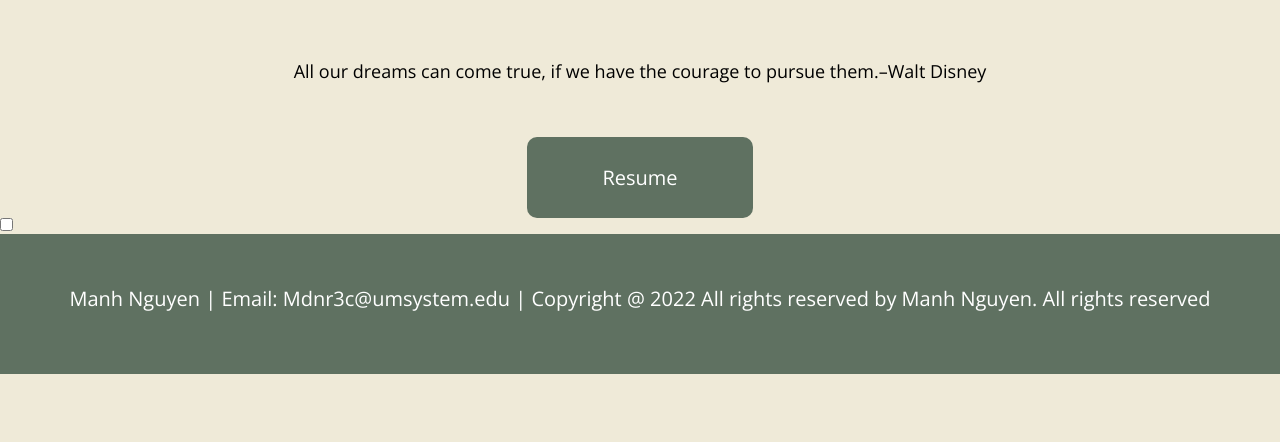
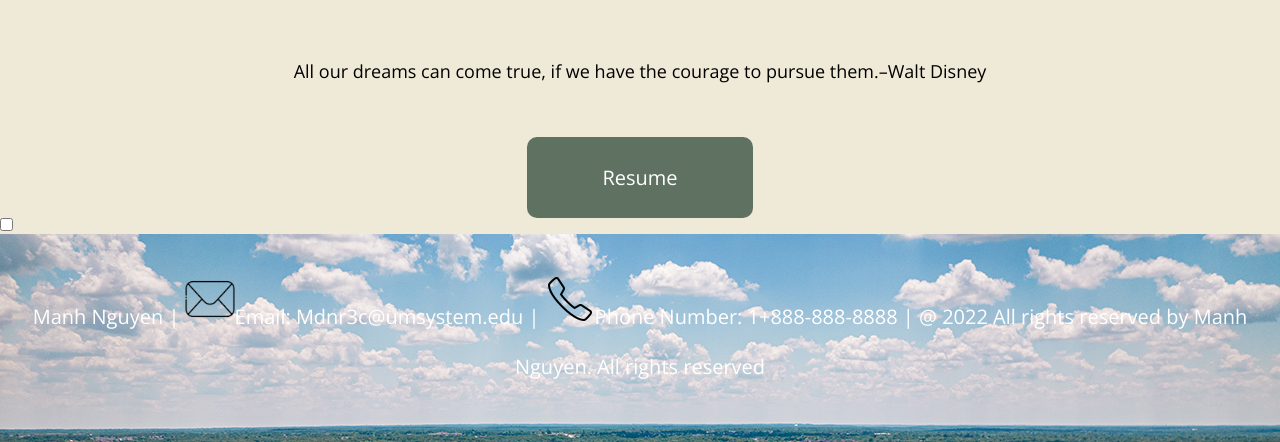
Before and after one commit to ManhDNguyen/Naruto4soul.github.io, a PHP site: page /about.html in a window 1280 px wide. Shown: the part 1357-1799 px from the top of the page. Before the commit the page ends 1731 px from the top, so only its background shows below. Run offline with PHP 8.4, Linux system fonts and the light colour scheme.

Commit message:
Add files via upload

```diff
--- a/islt_7310/Index.html
+++ b/islt_7310/Index.html
@@ -11,6 +11,7 @@ Tested: September 18, 2022
 <head>
         <meta charset="utf-8">
         <title>Welcome to Manh's Professional Portfolio</title>
+        <link rel="icon" type="images/x-icon" href="Images/icons8-portfolios-16.png">
         <link rel="stylesheet" href="style.css">
         <link rel="stylesheet" href="nav.css">
         <meta name="viewport" content="width=device-width, initial-scale=1">
@@ -40,7 +41,7 @@ Tested: September 18, 2022
     </p>
 </main>
 <footer>
-    Manh Nguyen | Email: Mdnr3c@umsystem.edu | Copyright @ 2022 All rights reserved by Manh Nguyen. All rights reserved <p>
+    <p id="footerid"> Manh Nguyen |  <img  id="email" src="Images/icons8-email-64.png">Email: Mdnr3c@umsystem.edu | <img id="phone" src="Images/icons8-phone-50.png" >Phone Number: 1+888-888-8888  |  @ 2022 All rights reserved by Manh Nguyen. All rights reserved </p>
 </footer>
 </body>
 </html>
--- a/islt_7310/about.html
+++ b/islt_7310/about.html
@@ -11,6 +11,7 @@ Tested: September 18, 2022
 <head>
                <meta charset="utf-8">
                <title>About Me</title>
+               <link rel="icon" type="images/x-icon" href="Images/icons8-portfolios-16.png">
                <link rel="stylesheet" href="nav.css">
                <link rel="stylesheet" href="style.css">
                <meta name="viewport" content="width=device-width, initial-scale=1">
@@ -39,7 +40,7 @@ Tested: September 18, 2022
         <h2>Manh Nguyen</h2>
         <h3>Software Engineer</h3>
         <div class="image">
-            <img src="mdnr3c-profilepicture.jpg" alt="Photograph of me">
+            <img id="profilepic" src="mdnr3c-profilepicture.jpg" alt="Photograph of me">
         </div>
         <p id="bodytext">
             Hello, my name is Manh Nguyen, and I am from Vietnam. I moved to the Saint Louis, Missouri when I was eight years old. I graduated from Metro Academic and Classical High School. It is ranked the number one high school in Missouri. I am now a senior pursuing a BS in Information Technology from University of Missouri in Columbia. My planned graduation date is May 2023, and I will also be graduating with 4 Certificates in Cyber security, Web and Mobile applications development, media technology design and Information systems and technology. I plan to be a full stack web developer when I graduate, which is why I chose to pursue all those certificates while in school. Specifically, after graduation, I would like to work with a gaming company as a full stack developer because gaming is my passion, and it is what pushed me to pursue my dreams in developing.
@@ -55,7 +56,7 @@ Tested: September 18, 2022
     </label>
 </main>
 <footer>
-   <p id="footerid"> Manh Nguyen | Email: Mdnr3c@umsystem.edu | Copyright @ 2022 All rights reserved by Manh Nguyen. All rights reserved </p>
+   <p id="footerid"> Manh Nguyen |  <img  id="email" src="Images/icons8-email-64.png">Email: Mdnr3c@umsystem.edu | <img id="phone" src="Images/icons8-phone-50.png" >Phone Number: 1+888-888-8888  |  @ 2022 All rights reserved by Manh Nguyen. All rights reserved </p>
 </footer>
 </body>
 </html>
--- a/islt_7310/style.css
+++ b/islt_7310/style.css
@@ -44,7 +44,7 @@ h3{
     margin-bottom: 5rem;
 }
 
-img{
+#profilepic{
     border-radius: 50%;
     max-width: 100%;
     height: auto;
@@ -83,7 +83,7 @@ footer {
     right: 0;
     width: 100vw;
     height: auto;
-    background-color:#5F7161 ;
+    background-image: url(./Images/Campus-Beauty-26.jpg);
     color: white;
     text-align: center;
     padding-top: 40px;
@@ -93,6 +93,11 @@ footer {
 blockquote{
     font-size: large;
     margin-bottom: 3em;
+}
+
+#email, #phone {
+    max-width: 50px;
+    height: auto;
 }
 
 @media only screen and (max-width: 600px) {
--- a/islt_7310/todolist/Mdnr3cToDoListF21.html
+++ b/islt_7310/todolist/Mdnr3cToDoListF21.html
@@ -161,6 +161,6 @@
       integrity="sha256-/xUj+3OJU5yExlq6GSYGSHk7tPXikynS7ogEvDej/m4="
       crossorigin="anonymous"
     ></script>
-    <script src="./Mdnr3c-ToDoListF21.js"></script>
+    <script src="../todolist/Mdnr3c-ToDoListF21.js"></script>
   </body>
 </html>
```
Also changed, not shown: islt_7310/Images/Campus-Beauty-26.jpg (added), islt_7310/Images/icons8-email-64.png (added), islt_7310/Images/icons8-phone-50.png (added), islt_7310/Images/icons8-portfolios-16.png (added), islt_7310/headshot.jpg (added).
